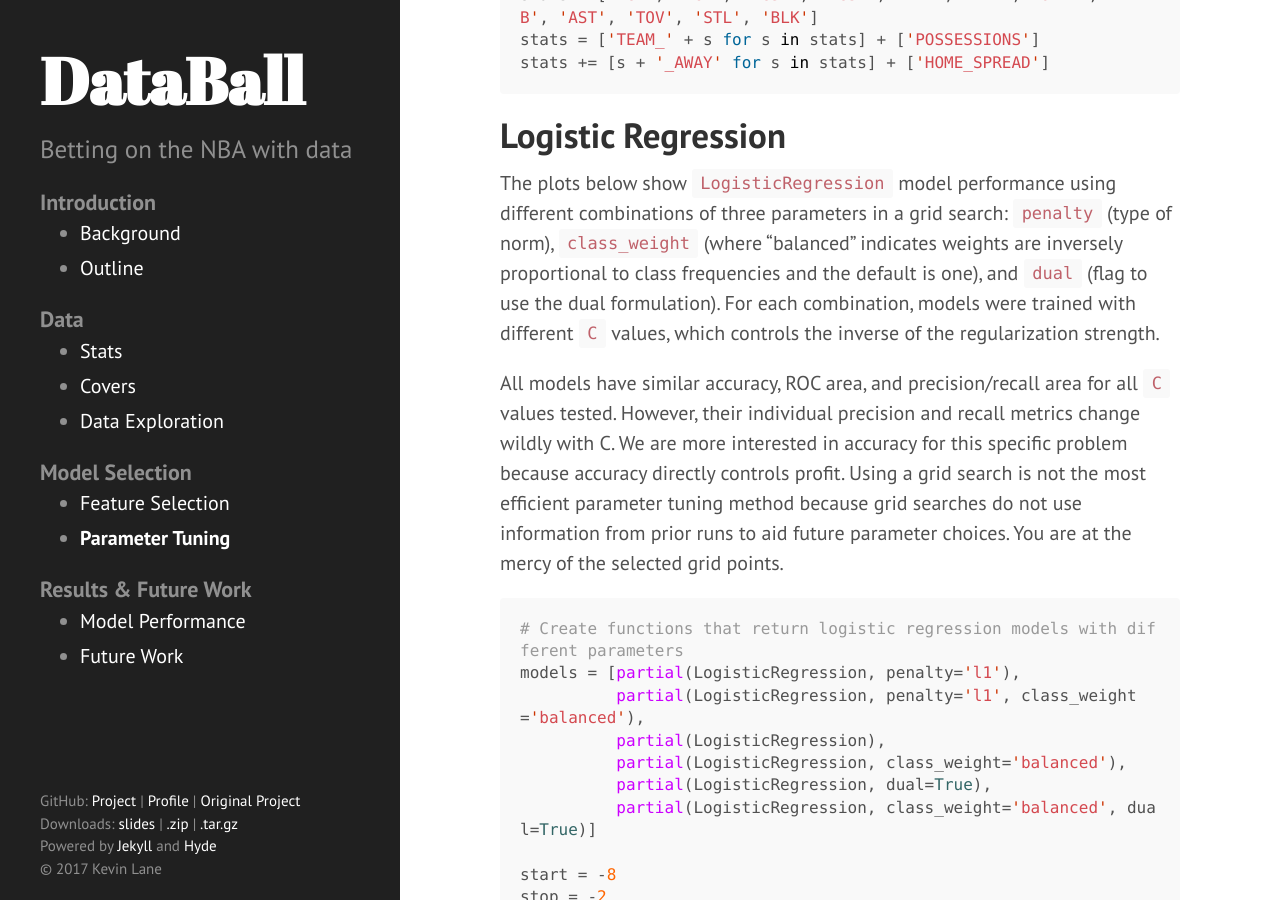
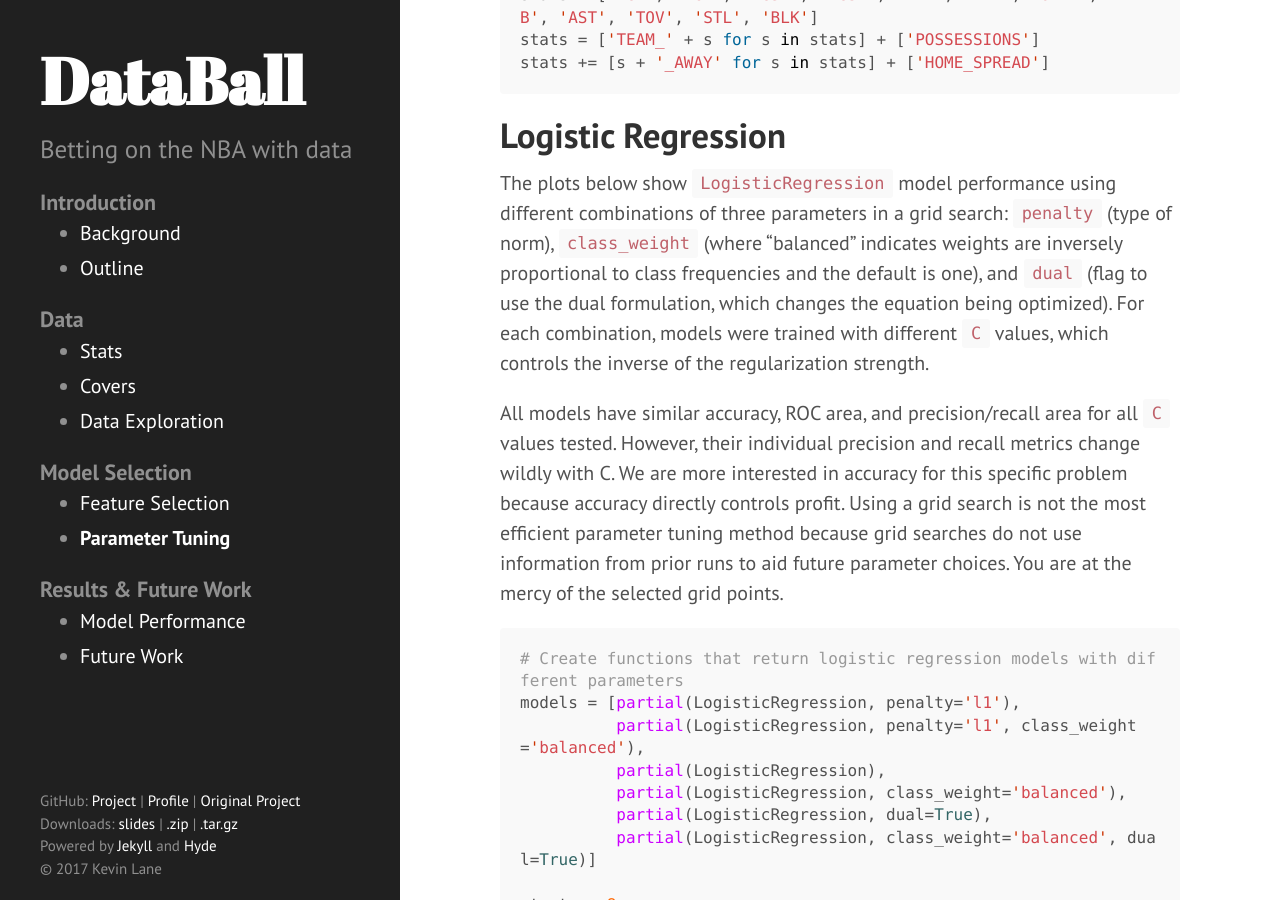
Before and after one commit to klane/databall, a Jekyll site: the page built from docs/_pages/parameter-tuning.md, in a window 1280 px wide and 900 px high, scrolled down 1602 px. Built offline with Jekyll 4.4.1, drawn with Linux system fonts in a browser that asks for light colours; some of the changed text lies outside the part shown.

Commit message:
Incorporate old comments that were overwritten

````diff
--- a/docs/_pages/parameter-tuning.md
+++ b/docs/_pages/parameter-tuning.md
@@ -70,7 +70,7 @@
 
 # Logistic Regression
 
-The plots below show `LogisticRegression` model performance using different combinations of three parameters in a grid search: `penalty` (type of norm), `class_weight` (where "balanced" indicates weights are inversely proportional to class frequencies and the default is one), and `dual` (flag to use the dual formulation). For each combination, models were trained with different `C` values, which controls the inverse of the regularization strength.
+The plots below show `LogisticRegression` model performance using different combinations of three parameters in a grid search: `penalty` (type of norm), `class_weight` (where "balanced" indicates weights are inversely proportional to class frequencies and the default is one), and `dual` (flag to use the dual formulation, which changes the equation being optimized). For each combination, models were trained with different `C` values, which controls the inverse of the regularization strength.
 
 All models have similar accuracy, ROC area, and precision/recall area for all `C` values tested. However, their individual precision and recall metrics change wildly with C. We are more interested in accuracy for this specific problem because accuracy directly controls profit. Using a grid search is not the most efficient parameter tuning method because grid searches do not use information from prior runs to aid future parameter choices. You are at the mercy of the selected grid points.
 
@@ -289,7 +289,7 @@
 
 # Neural Network
 
-The code below builds a [`MLPClassifier`](http://scikit-learn.org/stable/modules/generated/sklearn.neural_network.MLPClassifier.html#sklearn.neural_network.MLPClassifier) hyperparameter search space using the parameters `hidden_layer_sizes` (number of neurons in each hidden layer), `alpha` (L2 penalty parameter similar to `C` in `LogisticRegression` and `LinearSVC`), `activation` (network activation function), and `solver` (the algorithm used to optimize network weights). The network structure was held to a single hidden layer. I kept the number of function evaluations at 100 in the interest of computational time.
+The code below builds a [`MLPClassifier`](http://scikit-learn.org/stable/modules/generated/sklearn.neural_network.MLPClassifier.html#sklearn.neural_network.MLPClassifier) hyperparameter search space using the parameters `hidden_layer_sizes` (number of neurons in each hidden layer), `alpha` (controls the L2 regularization similar to the `C` parameter in `LogisticRegression` and `LinearSVC`), `activation` (network activation function), and `solver` (the algorithm used to optimize network weights). The network structure was held to a single hidden layer. I kept the number of function evaluations at 100 in the interest of computational time.
 
 
 ```python
````
Also changed, not shown: docs/_pages/model-performance.md (+1 -1 lines), 2 other files.
